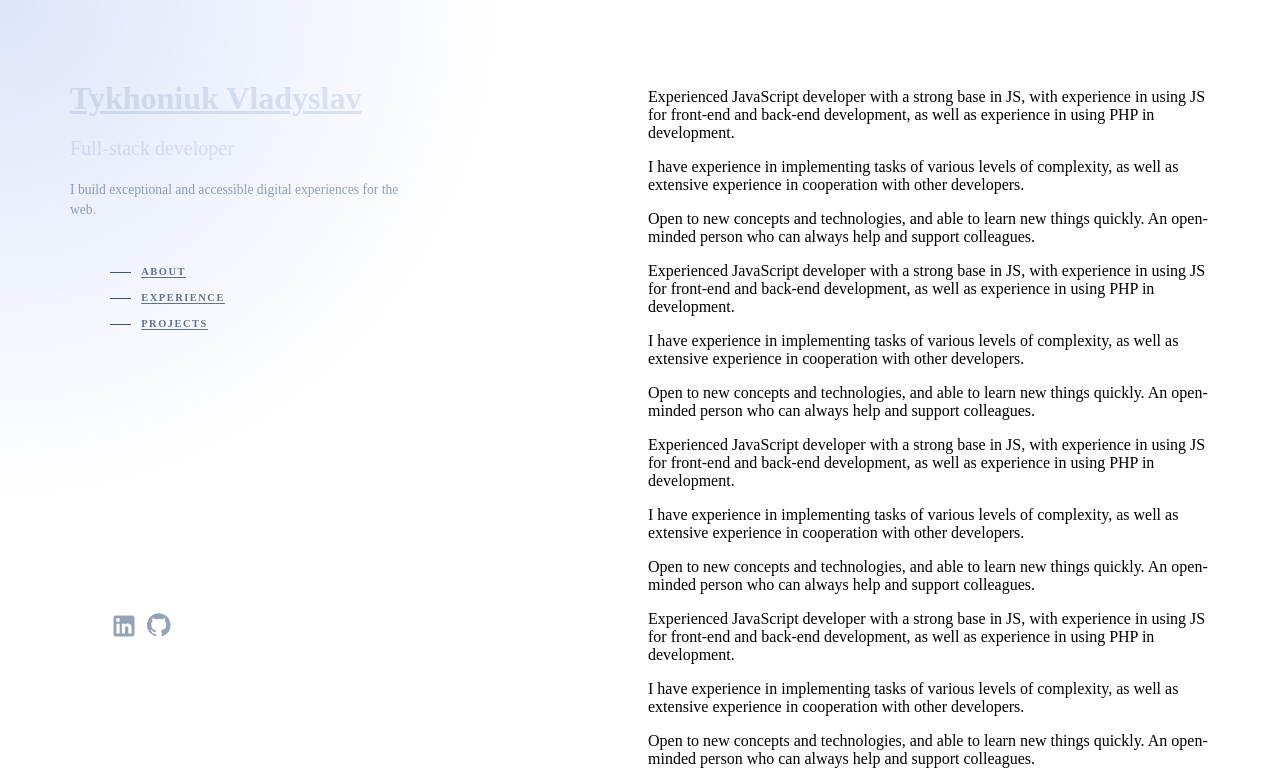
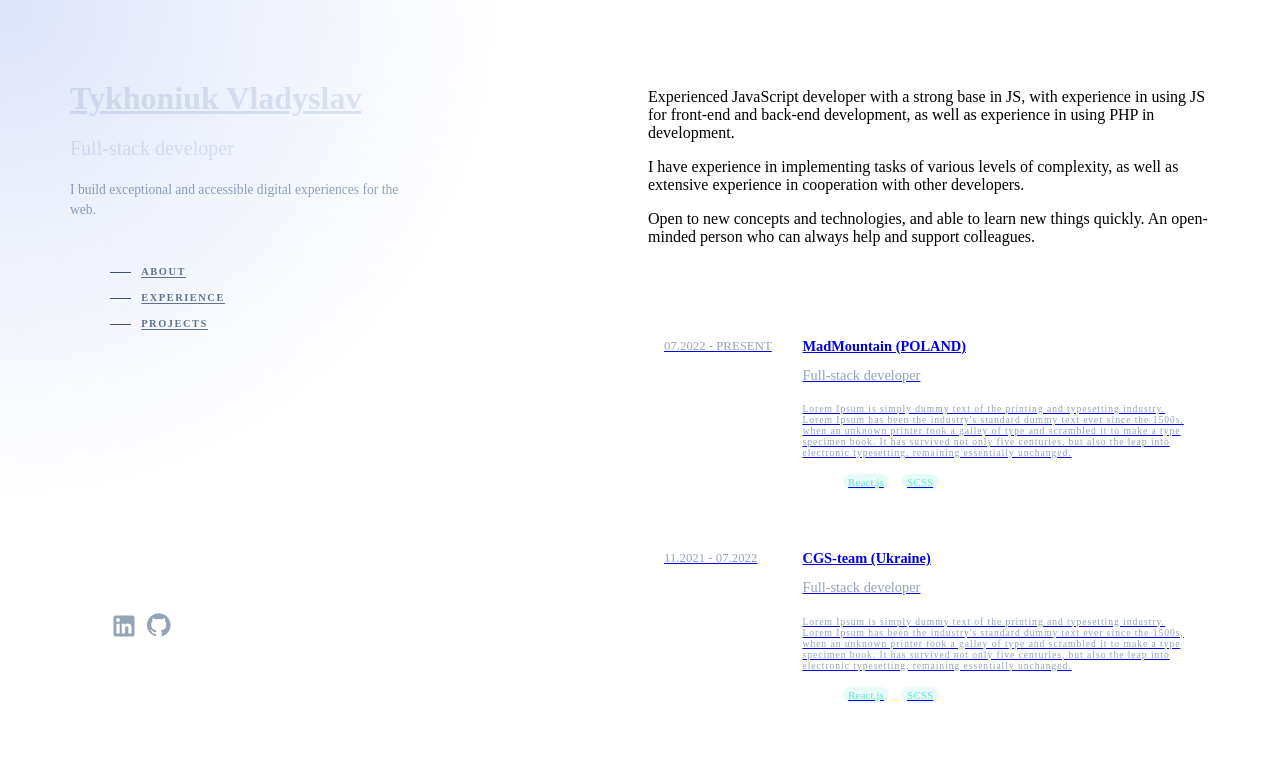
Before and after one commit to Hibanaga/vladyslav-tykhoniuk, a Next.js app: page /Home in a window 1280 px wide. Shown: the top 771 px of the page. Built offline with nearby package versions, Linux system fonts and the light colour scheme.

Commit message:
Implement component to list element and List element

```diff
--- a/src/components/modules/CaseStudyList/styles.ts
+++ /dev/null
@@ -1,5 +0,0 @@
-'use client';
-
-import styled from "styled-components";
-
-export default styled.article``
--- a/src/components/modules/ContentSection/index.tsx
+++ b/src/components/modules/ContentSection/index.tsx
@@ -2,7 +2,8 @@ import React, { FC } from 'react';
 
 import StyledComponent from './styles';
 import PortfolioDescription from '@/components/modules/PortfolioDescription';
-import List from '@/components/modules/CaseStudyList';
+import List from '@/components/modules/List';
+import { Option } from '@/types/Option';
 
 interface Props {}
 
@@ -10,11 +11,30 @@ const ModuleContentSection: FC<Props> = ({ }) => {
     return (
         <StyledComponent className='module-content-section'>
             <PortfolioDescription />
-            <PortfolioDescription />
-            <PortfolioDescription />
-            <PortfolioDescription />
-            <PortfolioDescription />
-            {/*<List />*/}
+            <List
+                elements={[
+                    {
+                        date: "07.2022 - PRESENT",
+                        headline: "MadMountain (POLAND)",
+                        subheadline: "Full-stack developer",
+                        description: "Lorem Ipsum is simply dummy text of the printing and typesetting industry. Lorem Ipsum has been the industry's standard dummy text ever since the 1500s, when an unknown printer took a galley of type and scrambled it to make a type specimen book. It has survived not only five centuries, but also the leap into electronic typesetting, remaining essentially unchanged.",
+                        technologies: ["React.js", "SCSS"],
+                        href: "https://cgsteam.io/",
+                    },
+                    {
+                        date: "11.2021 - 07.2022",
+                        headline: "CGS-team (Ukraine)",
+                        subheadline: "Full-stack developer",
+                        description: "Lorem Ipsum is simply dummy text of the printing and typesetting industry. Lorem Ipsum has been the industry's standard dummy text ever since the 1500s, when an unknown printer took a galley of type and scrambled it to make a type specimen book. It has survived not only five centuries, but also the leap into electronic typesetting, remaining essentially unchanged.",
+                        technologies: ["React.js", "SCSS"],
+                        href: "https://cgsteam.io/",
+                    },
+                ]}
+                redirect={{
+                    label: "View Full Resume",
+                    value: "https://docs.google.com/document/d/1RavWj8220r_Qg6FHPVHtUaqyiON-Fi2aaRTIfBVdRd0/edit",
+                }}
+            />
         </StyledComponent>
     );
 };
--- /dev/null
+++ b/src/components/modules/List/index.tsx
@@ -0,0 +1,30 @@
+import React, { FC } from 'react';
+
+import StyledComponent from './styles';
+
+import Link from 'next/link';
+import KeyboardDoubleArrowRightIcon from '@mui/icons-material/KeyboardDoubleArrowRight';
+
+import { Option } from '@/types/Option';
+import ListElement, { Props as ListElementProps } from '@/components/modules/ListElement';
+
+interface Props {
+    redirect?: Option<string>;
+    elements: ListElementProps[];
+}
+
+const List: FC<Props> = ({ redirect, elements }) => {
+    return (
+        <StyledComponent className='module-list'>
+            {(elements && elements.length) && elements.map((element) => <ListElement key={element.headline} {...element} />)}
+            {redirect && (
+                <Link href={redirect.value} className='link-redirect' target="_blank">
+                    <span className='data-label'>{redirect.label}</span>
+                    <KeyboardDoubleArrowRightIcon className='right-icon' />
+                </Link>
+            )}
+        </StyledComponent>
+    );
+};
+
+export default List;
--- /dev/null
+++ b/src/components/modules/List/styles.ts
@@ -0,0 +1,29 @@
+'use client';
+
+import styled from "styled-components";
+
+export default styled.section`
+    margin-top: 4em;
+
+    .link-redirect {
+        margin-top: 2em;
+        display: flex;
+        align-items: center;
+
+        .data-label {
+            font-size: 1em;
+            color: #E2E8F0;
+        }
+
+        .right-icon {
+            margin-top: .1em;
+            margin-left: .25em;
+        }
+
+        &:hover {
+            .right-icon {
+                margin-left: .7em;
+            }
+        }
+    }
+`
--- /dev/null
+++ b/src/components/modules/ListElement/index.tsx
@@ -0,0 +1,65 @@
+import React, { FC } from 'react';
+
+import StyledComponent from './styles';
+import { Option } from '@/types/Option';
+import Image from 'next/image';
+import Link from 'next/link';
+
+export interface Props {
+    date?: string;
+    previewImage?: string;
+    headline: string;
+    subheadline: string;
+    description: string;
+    technologies: string[],
+    externalLinks?: Option<string>[],
+    href: string;
+}
+
+const ListElement: FC<Props> = ({
+    date,
+    previewImage,
+    headline,
+    subheadline,
+    description,
+    href,
+    technologies,
+    externalLinks,
+}) => {
+    return (
+        <StyledComponent href={href} className='module-list-element' target="_blank">
+            <div className='col-preview'>
+                {previewImage && <Image src={previewImage} alt={headline} width={200} height={200} className='image' />}
+                {date && <h3 className='data-date'>{date}</h3>}
+            </div>
+
+            <div className='col-content'>
+                <h2 className='headline'>{headline}</h2>
+                {subheadline && <h4 className='subheadline'>{subheadline}</h4>}
+                <span className='description'>{description}</span>
+                {(externalLinks && externalLinks.length) && (
+                    <ul className='list-links'>
+                        {externalLinks.map(({ label, value }) => (
+                            <li key={value} className='list-item'>
+                                <Link href={value} className='link'>
+                                    {label}
+                                </Link>
+                            </li>
+                        ))}
+                    </ul>
+                )}
+                {technologies && (
+                    <ul className='list-technologies'>
+                        {technologies.map((technology, idx) => (
+                            <li key={idx} className='list-item'>
+                                {technology}
+                            </li>
+                        ))}
+                    </ul>
+                )}
+            </div>
+        </StyledComponent>
+    );
+};
+
+export default ListElement;
--- /dev/null
+++ b/src/components/modules/ListElement/styles.ts
@@ -0,0 +1,80 @@
+'use client';
+
+import styled from "styled-components";
+
+import Link from 'next/link';
+
+export default styled(Link)`
+    display: grid;
+    grid-template-columns: .5fr 1.5fr;
+    gap: .5em;
+
+    border-radius: 16px;
+    padding: 1em;
+    transition: 100ms ease-in;
+
+    &:hover {
+        background-color: rgba(30,41,59,.5);
+        -webkit-box-shadow: 0px -3px 15px 0px rgba(30,41,59,.5);
+        -moz-box-shadow: 0px -3px 15px 0px rgba(30,41,59,.5);
+        box-shadow: 0px -3px 15px 0px rgba(30,41,59,.5);
+    }
+
+    .col-preview {
+        .image {}
+        .data-date {
+            font-size: .8em;
+            color: #94A3B8;
+            font-weight: 400;
+        }
+    }
+
+    .col-content {
+        .headline {
+            font-size: .9em;
+        }
+        .subheadline {
+            margin-top: .25em;
+            color: #94A3B8;
+            font-weight: 400;
+            font-size: .9em;
+        }
+        .description {
+            display: block;
+            color: #94A3B8;
+            font-weight: 400;
+            font-size: .6em;
+            letter-spacing: .1em;
+            margin-top: 1em;
+        }
+
+        .list-links {
+            list-style: none;
+            display: flex;
+            gap: .75em;
+
+            .list-item {
+                .link {
+                    color: #94A3B8;
+                    font-weight: 400;
+                }
+            }
+        }
+
+        .list-technologies {
+            list-style: none;
+            display: flex;
+            gap: .75em;
+            margin: 1em 0;
+
+            .list-item {
+                color: #5EEAD4;
+                font-weight: 400;
+                background-color: rgba(45,212,191,.1);
+                padding: .2em .5em;
+                border-radius: 2em;
+                font-size: .7em;
+            }
+        }
+    }
+`
--- a/src/styles/globals.css
+++ b/src/styles/globals.css
@@ -33,25 +33,25 @@ a {
 
 @media (max-width: 2560px) {
   html, body {
-    font-size: 19px;
+    font-size: 16px;
   }
 }
 
 @media (max-width: 1440px) {
   html, body {
-    font-size: 17px;
+    font-size: 15px;
   }
 }
 
 @media (max-width: 1024px) {
   html, body {
-    font-size: 16px;
+    font-size: 13px;
   }
 }
 
 @media (max-width: 768px) {
   html, body {
-    font-size: 15px;
+    font-size: 11.5px;
   }
 }
 
--- /dev/null
+++ b/src/types/Option.ts
@@ -0,0 +1,4 @@
+export interface Option<T> {
+    label: string,
+    value: T
+};
```
Also changed, not shown: src/components/modules/CaseStudyList/index.tsx (deleted, +0 -18 lines).
